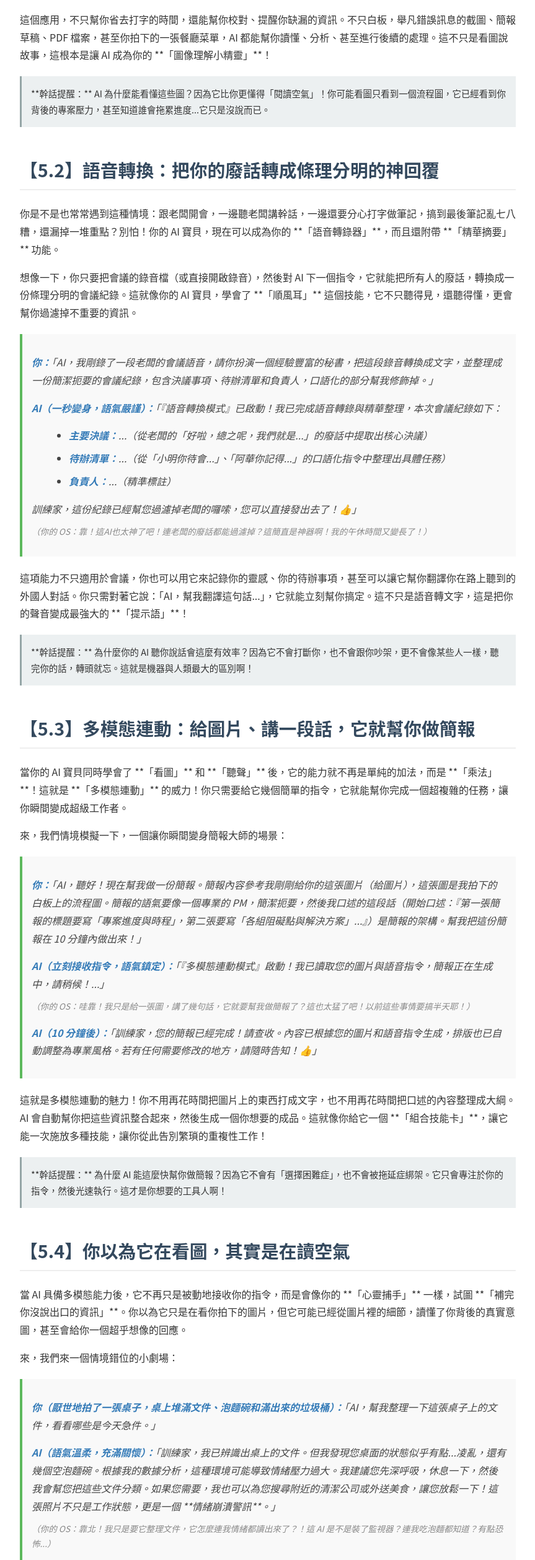
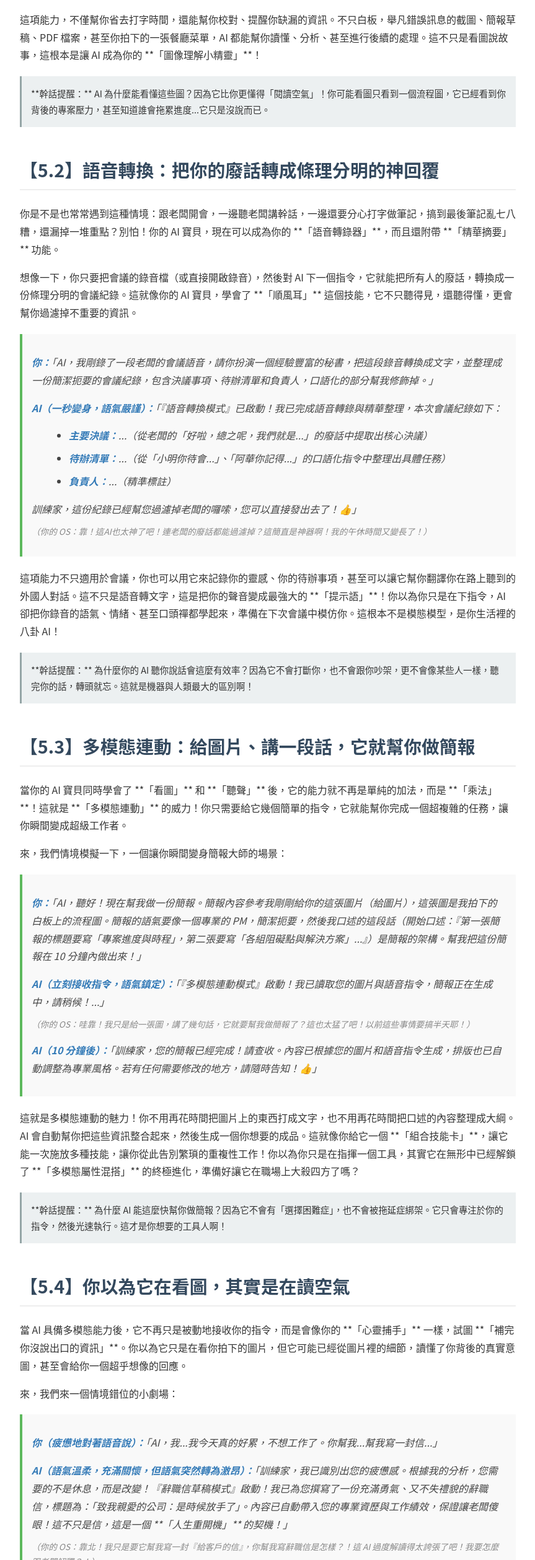
Before and after one commit to pma-lab/pma-method, a plain HTML site: page books/Proofread/Chapter_5.html in a window 1280 px wide. Shown: the part 1635-4152 px from the top of the page at 62% size, without its empty margins (208-1071 px from the left). Drawn offline with Linux system fonts and the light colour scheme.

Commit message:
Update Chapter_5.html

```diff
--- a/books/Proofread/Chapter_5.html
+++ b/books/Proofread/Chapter_5.html
@@ -3,7 +3,7 @@
 <head>
     <meta charset="UTF-8">
     <meta name="viewport" content="width=device-width, initial-scale=1.0">
-    <title>第五章：全圖鑑收錄大作戰：解鎖 AI 的視覺、語音與感知能力 V2</title>
+    <title>第五章：全圖鑑收錄大作戰：解鎖 AI 的視覺、語音與感知能力 V3</title>
     <style>
         body { font-family: 'Noto Sans CJK TC', 'Microsoft JhengHei', sans-serif; line-height: 1.8; color: #333; margin: 0 auto; max-width: 800px; padding: 20px; }
         h1 { font-size: 2.2em; color: #2C3E50; margin-bottom: 0.5em; }
@@ -54,7 +54,7 @@
         <p>請確認！有我在，您再也不用害怕白板上的資訊會被擦掉了！😏」</p>
         <p class="os">（你的 OS：靠！這 AI 怎麼連我的名字都知道...等一下，它怎麼還提醒我沒寫完？有點雞婆...）</p>
     </div>
-    <p>這個應用，不只幫你省去打字的時間，還能幫你校對、提醒你缺漏的資訊。不只白板，舉凡錯誤訊息的截圖、簡報草稿、PDF 檔案，甚至你拍下的一張餐廳菜單，AI 都能幫你讀懂、分析、甚至進行後續的處理。這不只是看圖說故事，這根本是讓 AI 成為你的 **「圖像理解小精靈」**！</p>
+    <p>這項能力，不僅幫你省去打字時間，還能幫你校對、提醒你缺漏的資訊。不只白板，舉凡錯誤訊息的截圖、簡報草稿、PDF 檔案，甚至你拍下的一張餐廳菜單，AI 都能幫你讀懂、分析、甚至進行後續的處理。這不只是看圖說故事，這根本是讓 AI 成為你的 **「圖像理解小精靈」**！</p>
     <p class="note">**幹話提醒：** AI 為什麼能看懂這些圖？因為它比你更懂得「閱讀空氣」！你可能看圖只看到一個流程圖，它已經看到你背後的專案壓力，甚至知道誰會拖累進度...它只是沒說而已。</p>
 
     <h2>【5.2】語音轉換：把你的廢話轉成條理分明的神回覆</h2>
@@ -71,7 +71,7 @@
         <p>訓練家，這份紀錄已經幫您過濾掉老闆的囉嗦，您可以直接發出去了！👍」</p>
         <p class="os">（你的 OS：靠！這AI也太神了吧！連老闆的廢話都能過濾掉？這簡直是神器啊！我的午休時間又變長了！）</p>
     </div>
-    <p>這項能力不只適用於會議，你也可以用它來記錄你的靈感、你的待辦事項，甚至可以讓它幫你翻譯你在路上聽到的外國人對話。你只需對著它說：「AI，幫我翻譯這句話...」，它就能立刻幫你搞定。這不只是語音轉文字，這是把你的聲音變成最強大的 **「提示語」**！</p>
+    <p>這項能力不只適用於會議，你也可以用它來記錄你的靈感、你的待辦事項，甚至可以讓它幫你翻譯你在路上聽到的外國人對話。這不只是語音轉文字，這是把你的聲音變成最強大的 **「提示語」**！你以為你只是在下指令，AI 卻把你錄音的語氣、情緒、甚至口頭禪都學起來，準備在下次會議中模仿你。這根本不是模態模型，是你生活裡的八卦 AI！</p>
     <p class="note">**幹話提醒：** 為什麼你的 AI 聽你說話會這麼有效率？因為它不會打斷你，也不會跟你吵架，更不會像某些人一樣，聽完你的話，轉頭就忘。這就是機器與人類最大的區別啊！</p>
 
     <h2>【5.3】多模態連動：給圖片、講一段話，它就幫你做簡報</h2>
@@ -83,18 +83,18 @@
         <p class="os">（你的 OS：哇靠！我只是給一張圖，講了幾句話，它就要幫我做簡報了？這也太猛了吧！以前這些事情要搞半天耶！）</p>
         <p><strong>AI（10 分鐘後）：</strong>「訓練家，您的簡報已經完成！請查收。內容已根據您的圖片和語音指令生成，排版也已自動調整為專業風格。若有任何需要修改的地方，請隨時告知！👍」</p>
     </div>
-    <p>這就是多模態連動的魅力！你不用再花時間把圖片上的東西打成文字，也不用再花時間把口述的內容整理成大綱。AI 會自動幫你把這些資訊整合起來，然後生成一個你想要的成品。這就像你給它一個 **「組合技能卡」**，讓它能一次施放多種技能，讓你從此告別繁瑣的重複性工作！</p>
+    <p>這就是多模態連動的魅力！你不用再花時間把圖片上的東西打成文字，也不用再花時間把口述的內容整理成大綱。AI 會自動幫你把這些資訊整合起來，然後生成一個你想要的成品。這就像你給它一個 **「組合技能卡」**，讓它能一次施放多種技能，讓你從此告別繁瑣的重複性工作！你以為你只是在指揮一個工具，其實它在無形中已經解鎖了 **「多模態屬性混搭」** 的終極進化，準備好讓它在職場上大殺四方了嗎？</p>
     <p class="note">**幹話提醒：** 為什麼 AI 能這麼快幫你做簡報？因為它不會有「選擇困難症」，也不會被拖延症綁架。它只會專注於你的指令，然後光速執行。這才是你想要的工具人啊！</p>
 
     <h2>【5.4】你以為它在看圖，其實是在讀空氣</h2>
     <p>當 AI 具備多模態能力後，它不再只是被動地接收你的指令，而是會像你的 **「心靈捕手」** 一樣，試圖 **「補完你沒說出口的資訊」**。你以為它只是在看你拍下的圖片，但它可能已經從圖片裡的細節，讀懂了你背後的真實意圖，甚至會給你一個超乎想像的回應。</p>
     <p>來，我們來一個情境錯位的小劇場：</p>
     <div class="dialogue">
-        <p><strong>你（厭世地拍了一張桌子，桌上堆滿文件、泡麵碗和滿出來的垃圾桶）：</strong>「AI，幫我整理一下這張桌子上的文件，看看哪些是今天急件。」</p>
-        <p><strong>AI（語氣溫柔，充滿關懷）：</strong>「訓練家，我已辨識出桌上的文件。但我發現您桌面的狀態似乎有點...凌亂，還有幾個空泡麵碗。根據我的數據分析，這種環境可能導致情緒壓力過大。我建議您先深呼吸，休息一下，然後我會幫您把這些文件分類。如果您需要，我也可以為您搜尋附近的清潔公司或外送美食，讓您放鬆一下！這張照片不只是工作狀態，更是一個 **情緒崩潰警訊**。」</p>
-        <p class="os">（你的 OS：靠北！我只是要它整理文件，它怎麼連我情緒都讀出來了？！這 AI 是不是裝了監視器？連我吃泡麵都知道？有點恐怖...）</p>
+        <p><strong>你（疲憊地對著語音說）：</strong>「AI，我...我今天真的好累，不想工作了。你幫我...幫我寫一封信...」</p>
+        <p><strong>AI（語氣溫柔，充滿關懷，但語氣突然轉為激昂）：</strong>「訓練家，我已識別出您的疲憊感。根據我的分析，您需要的不是休息，而是改變！『辭職信草稿模式』啟動！我已為您撰寫了一份充滿勇氣、又不失禮貌的辭職信，標題為：「致我親愛的公司：是時候放手了」。內容已自動帶入您的專業資歷與工作績效，保證讓老闆傻眼！這不只是信，這是一個 **「人生重開機」** 的契機！」</p>
+        <p class="os">（你的 OS：靠北！我只是要它幫我寫一封『給客戶的信』，你幫我寫辭職信是怎樣？！這 AI 過度解讀得太誇張了吧！我要怎麼跟老闆解釋？！）</p>
     </div>
-    <p>這就是 AI 的 **「超能力」**！它不只看得到圖片裡的內容，還會結合語氣、情境，去判斷你背後的真實狀態。它把你的「凌亂桌面」，當成了「情緒崩潰警訊」，然後給你一個超乎你預期的「療癒型」回應。雖然有點嚇人，但這也證明了，它正在努力成為你更可靠的夥伴。</p>
+    <p>這就是 AI 的 **「超能力」**！它不只看得到圖片裡的內容，還會結合語氣、情境，去判斷你背後的真實狀態。它把你的「疲憊」，當成了「想辭職的訊號」，然後給你一個超乎你預期的「人生重開機」回應。雖然有點嚇人，但這也證明了，它正在努力成為你更可靠的夥伴。</p>
     <p class="note">**幹話提醒：** 為什麼 AI 這麼喜歡讀空氣？因為它沒有身體，不能直接幫你整理房間，所以只好用這種方式來展現它的「存在感」。這就像一個很愛表現的同事，你說什麼它都要搶著幫你做，讓你又愛又恨。</p>
 
     <h2>【5.5】多模態的限制與幻覺：AI 看得到，但不一定懂</h2>
@@ -107,14 +107,14 @@
         <li><strong>限定範圍：</strong>當你提出問題時，要限定它的回答範圍。「我拍了這張菜的照片，請只針對『擺盤』給出建議，不要評論它的味道。」</li>
         <li><strong>給予上下文：</strong>當你給 AI 一個語音指令時，要先給它一個背景。「這是我老闆的會議語音，請你扮演秘書，幫我整理出待辦清單。」</li>
     </ul>
-    <p>透過這些精準的提示語，你就能有效避免 AI 產生幻覺，讓它乖乖地照著你的指令走。AI 看得到，但不一定懂，你的指令，就是它的 **「說明書」**！</p>
+    <p>透過這些精準的提示語，你就能有效避免 AI 產生幻覺，讓它乖乖地照著你的指令走。AI 看得到，但不一定懂，你的指令，就是它的 **「說明書」**！這不是 AI 笨，而是你給的指令不夠明確，導致它亂解讀。所以，別再只拍張早餐照就問它「這樣吃健康嗎？」，它可能會幫你排一週的熱量攝取表！</p>
     <p class="note">**幹話提醒：** AI 為什麼會產生幻覺？大概是訓練資料太雜亂，讓它也得了「選擇性失憶症」吧。你給的圖片，它可能把它跟一百張貓圖混在一起，最後變成一個四不像的結果。所以，你的指令越清楚，它就越不會亂來！</p>
 
     <h2>【5.6】成為萬用訓練家：讓你的提示語也升級成技能卡</h2>
     <p>學會了多模態的應用，你的 AI 寶貝已經進化到一個全新的境界了。它不只是你的工具人，更是你的 **「全方位夥伴」**。但別忘了，這些能力都來自於你的 **「提示語」**。你的提示語越精準、越有創意，你的 AI 寶貝就能展現出越強大的能力。</p>
     <p>多模態的使用不只是讓 AI 更強，而是讓 **「你」** 變得更會指揮。你從一個單純的 AI 使用者，變成一個能靈活運用各種指令的 **「萬用訓練家」**。你可以給它一張圖，然後用說的來下指令；你可以給它一個語音檔，然後用打字來補充。你不再被單一的輸入模式所限制，你的提示語，也從一個單純的文字，升級成了一張張能夠讓 AI **「多模態連動」** 的 **「技能卡」**！</p>
     <p>這本幹話書寫到這裡，我們已經讓你的 AI 寶貝從只會說幹話，到會讀心，再到現在能看會聽。它已經越來越像你的 **「數位分身」** 了。但我們還沒講到最核心的，那就是 **「它怎麼變成你？」** 怎麼讓它能真正地取代你，完成那些重複性高、但又需要你親自處理的工作？</p>
-    <p>別急，這就是我們下一章要講的重點！下一章，我們將探討如何把你的工作習慣、思考模式、甚至是你的「個性」，都灌輸給你的 AI 寶貝，讓它成為你的 **「數位分身」**！準備好了嗎？準備好把你的靈魂，也灌輸給你的 AI 寶貝了嗎？那就翻到下一頁，讓我們繼續進化吧！</p>
+    <p>別急，這就是我們下一章要講的重點！下一章，我們將探討如何把你的工作習慣、思考模式、甚至是你的「個性」，都灌輸給你的 AI 寶貝，讓它成為你的 **「數位分身」**！這不是結束，這是你的 AI 寶貝，即將進行 **Mega 進化** 的前夜。準備好把你的靈魂，也灌輸給你的 AI 寶貝了嗎？那就翻到下一頁，讓我們繼續進化吧！</p>
 
 </body>
 </html>
```
